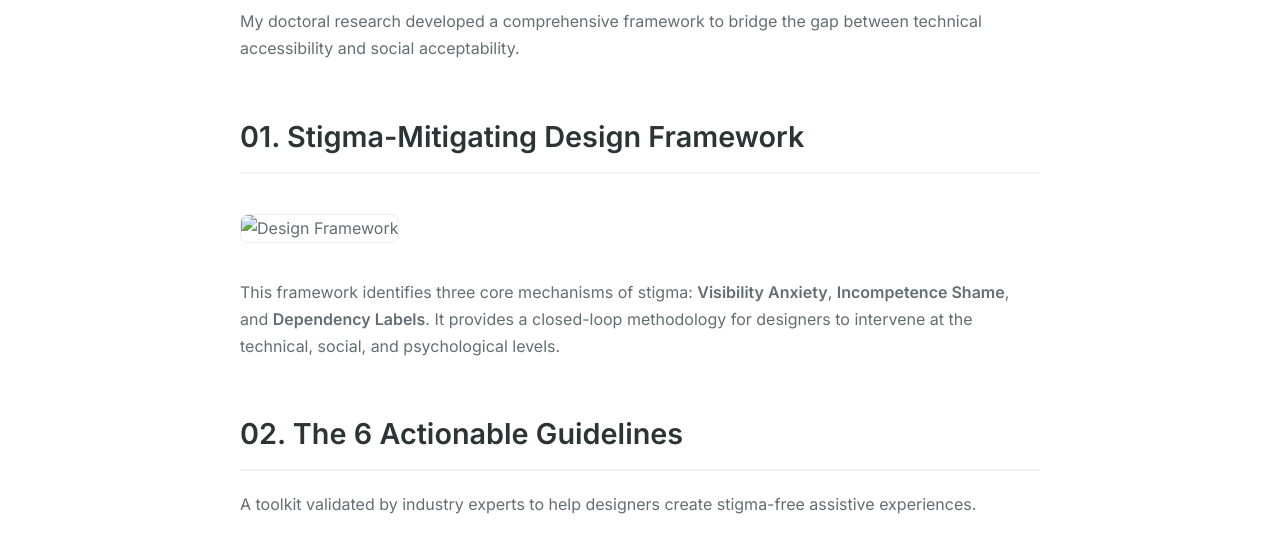
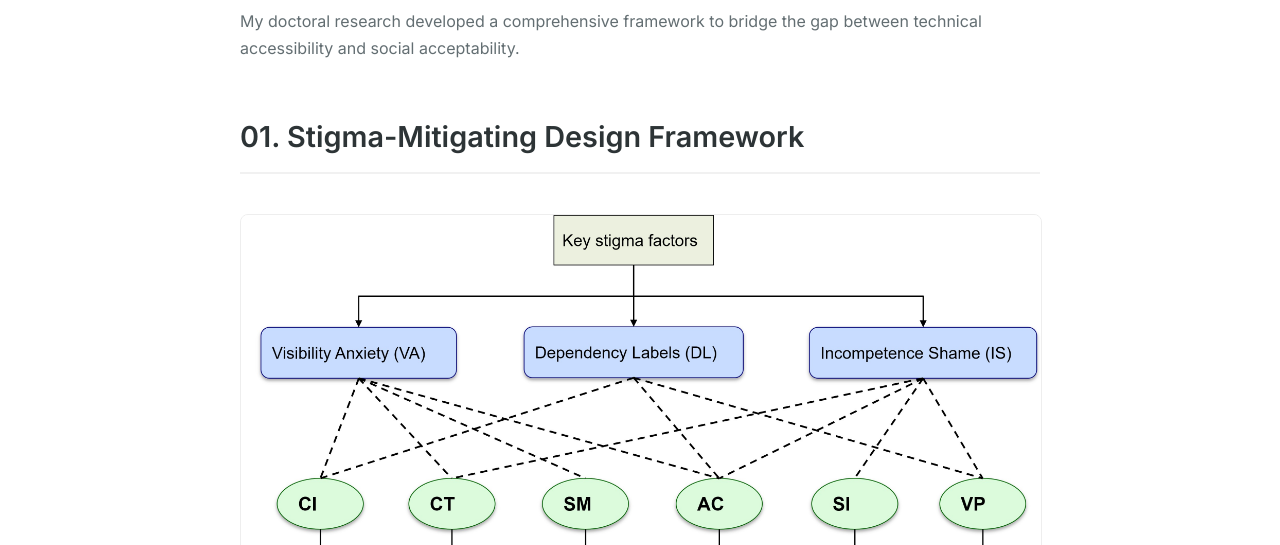
Before and after one commit to mar123n/mar123n.github.io, a plain HTML site: page research.html in a window 1280 px wide. Shown: the part 240-785 px from the top of the page. Drawn offline with Linux system fonts and the light colour scheme.

Commit message:
Update research.html

```diff
--- a/research.html
+++ b/research.html
@@ -22,7 +22,7 @@
 
         <section>
             <h2>01. Stigma-Mitigating Design Framework</h2>
-            <img src="framework.png" alt="Design Framework" style="width: 100%; border-radius: 8px; margin: 20px 0; border: 1px solid #eee;">
+            <img src="research framework.jpg" alt="Design Framework" style="width: 100%; border-radius: 8px; margin: 20px 0; border: 1px solid #eee;">
             <p>
                 This framework identifies three core mechanisms of stigma: <strong>Visibility Anxiety</strong>, <strong>Incompetence Shame</strong>, and <strong>Dependency Labels</strong>.
                 It provides a closed-loop methodology for designers to intervene at the technical, social, and psychological levels.
```
